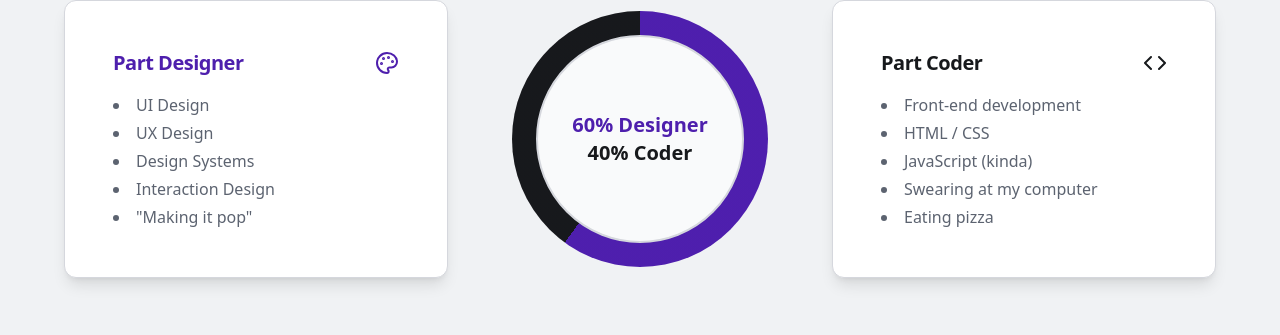
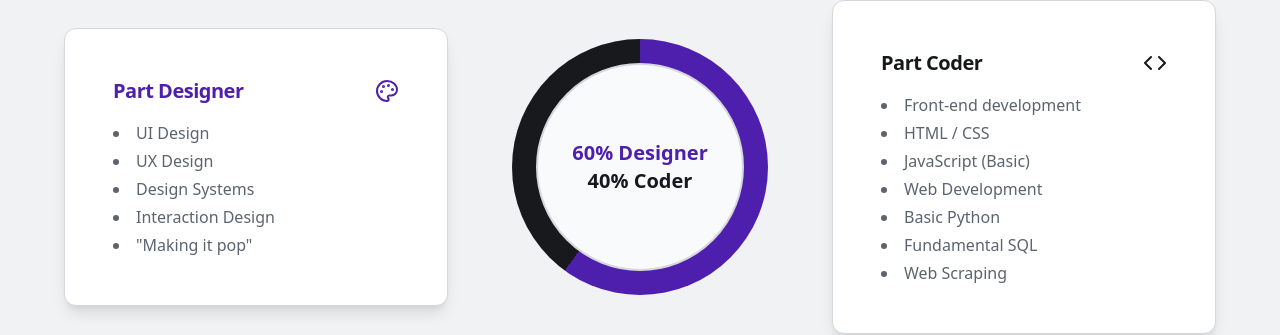
Before and after one commit to Rifallll/portofolio, a React (Vite) app: page /about in a window 1280 px wide. Shown: the part 1465-1800 px from the top of the page. Built offline with nearby package versions, Linux system fonts and the light colour scheme.

Commit message:
[dyad] Memperbarui keahlian 'Part Coder' di RoleSplitSection - wrote 1 file(s) + extra files edited outside of Dyad

```diff
--- a/src/components/RoleSplitSection.tsx
+++ b/src/components/RoleSplitSection.tsx
@@ -33,9 +33,11 @@ const expertiseData: ExpertiseItem[] = [
     list: [
       "Front-end development",
       "HTML / CSS",
-      "JavaScript (kinda)",
-      "Swearing at my computer",
-      "Eating pizza",
+      "JavaScript (Basic)", // Mengubah "kinda" menjadi "Basic"
+      "Web Development", // Ditambahkan dari CV
+      "Basic Python", // Ditambahkan dari CV
+      "Fundamental SQL", // Ditambahkan dari CV
+      "Web Scraping", // Ditambahkan dari CV
     ],
     percentage: 40,
     color: "hsl(var(--foreground))", // Black
```
